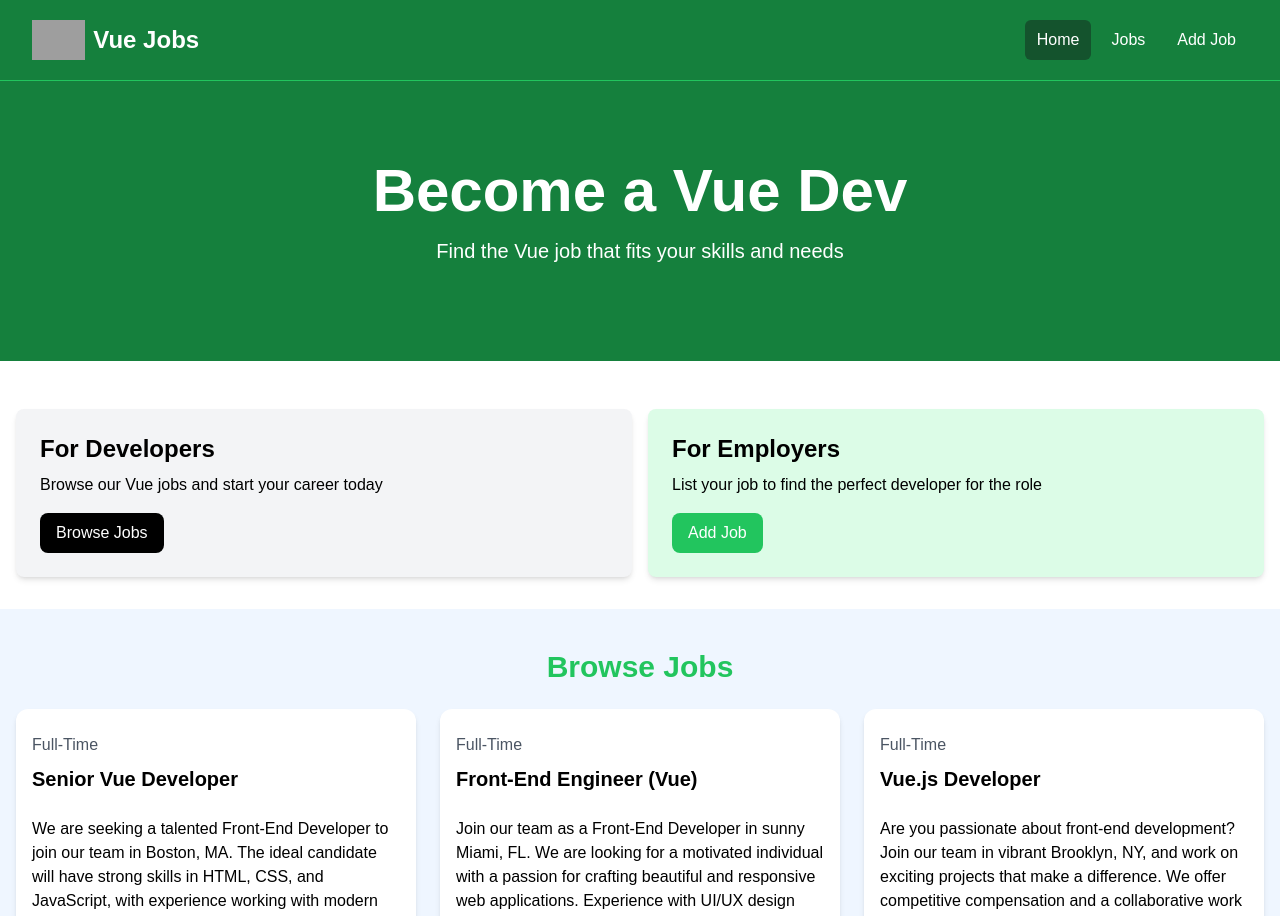
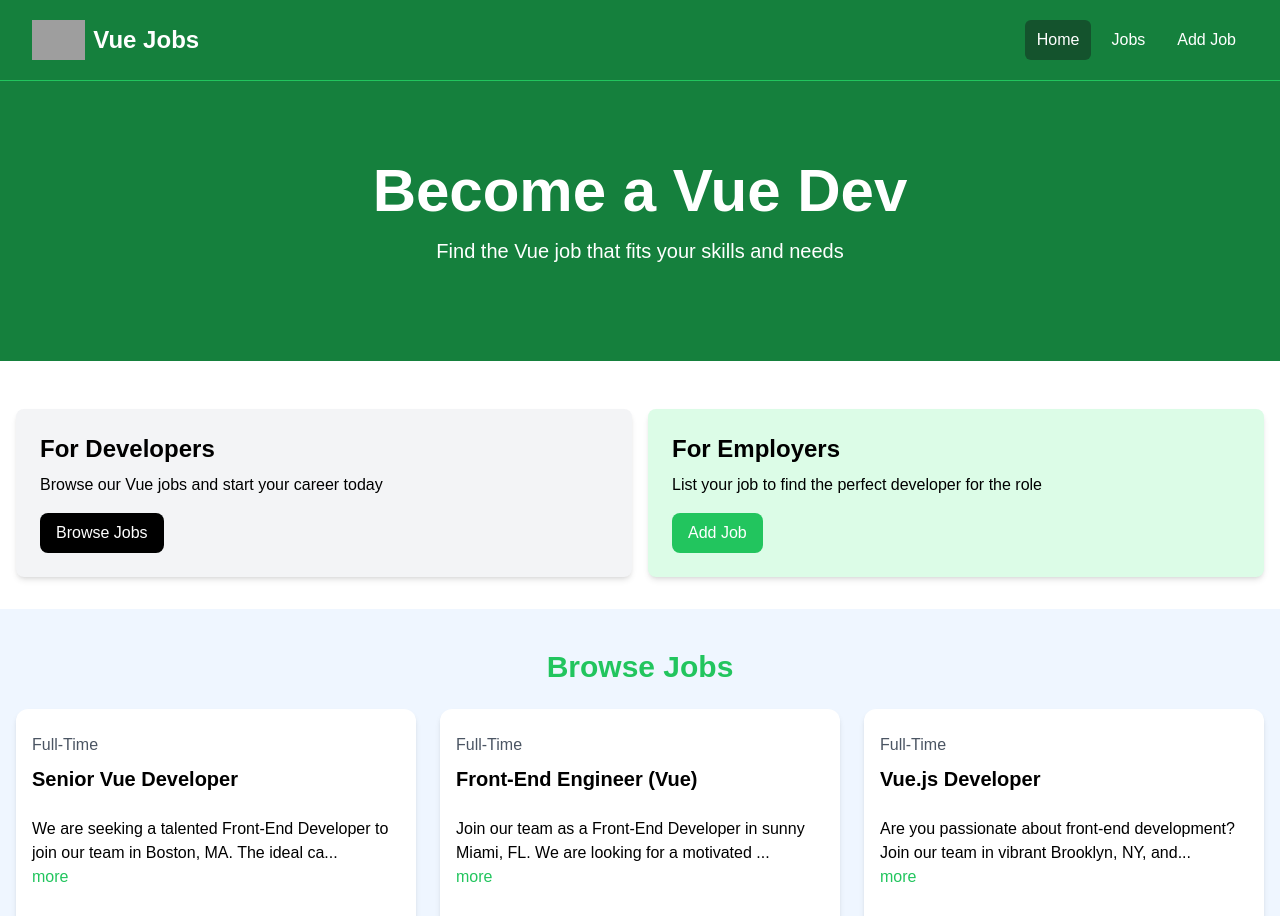
Before and after one commit to igor96SS/laravel-vue-tailwind_example, a Vue app: page / in a window 1280 px wide. Shown: the top 916 px of the page. Built offline with nearby package versions, Linux system fonts and the light colour scheme; grey boxes are pictures that could not be loaded.

Commit message:
truncated text description + prime icons

```diff
--- a/package.json
+++ b/package.json
@@ -9,6 +9,7 @@
     "preview": "vite preview"
   },
   "dependencies": {
+    "primeicons": "^7.0.0",
     "vue": "^3.5.13"
   },
   "devDependencies": {
--- a/src/components/JobListing.vue
+++ b/src/components/JobListing.vue
@@ -1,9 +1,22 @@
 <script setup>
-import { defineProps } from 'vue';
+import { defineProps, computed, ref } from 'vue';
 
 
-defineProps ({
+const porps = defineProps ({
     job: Object
+});
+
+const showFullDescription = ref(false);
+
+const toggleFullDescription = () => {
+  showFullDescription.value = !showFullDescription.value;
+}
+const truncatedDescription = computed(() => {
+  let description = porps.job.description;
+  if(!showFullDescription.value){
+    description = description.substring(0,90) + '...';
+  }
+  return description;
 });
 
 </script>
@@ -17,7 +30,11 @@ defineProps ({
               </div>
 
               <div class="mb-5">
-                {{job.description}}
+                <div>{{truncatedDescription}}</div>
+                <button @click="toggleFullDescription" class="text-green-500 hoover:text-green-600 mb-5">
+                  {{ showFullDescription ? 'less' : 'more' }}
+                </button>
+
               </div>
 
               <h3 class="text-green-500 mb-2">{{job.salary}} / Year</h3>
@@ -26,7 +43,7 @@ defineProps ({
 
               <div class="flex flex-col lg:flex-row justify-between mb-4">
                 <div class="text-orange-700 mb-3">
-                  <i class="fa-solid fa-location-dot text-lg"></i>
+                  <i class="pi pi-map-marker text-orange-700"></i>
                   {{job.location}}
                 </div>
                 <a
--- a/src/main.js
+++ b/src/main.js
@@ -1,4 +1,6 @@
 import './assets/main.css'
+
+import 'primeicons/primeicons.css'
 
 import { createApp } from 'vue'
 import App from './App.vue'
```
Also changed, not shown: 1 other file (tests, documents, lock files or other folders).
